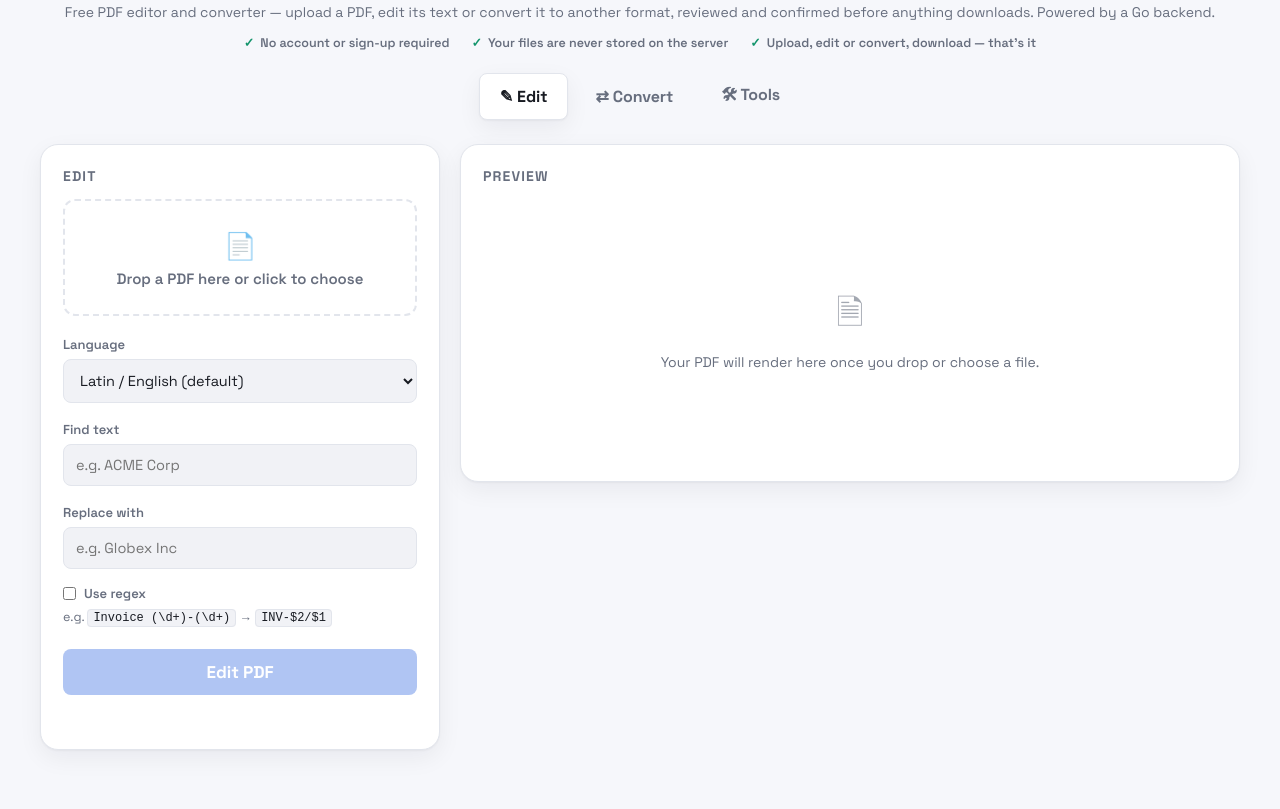
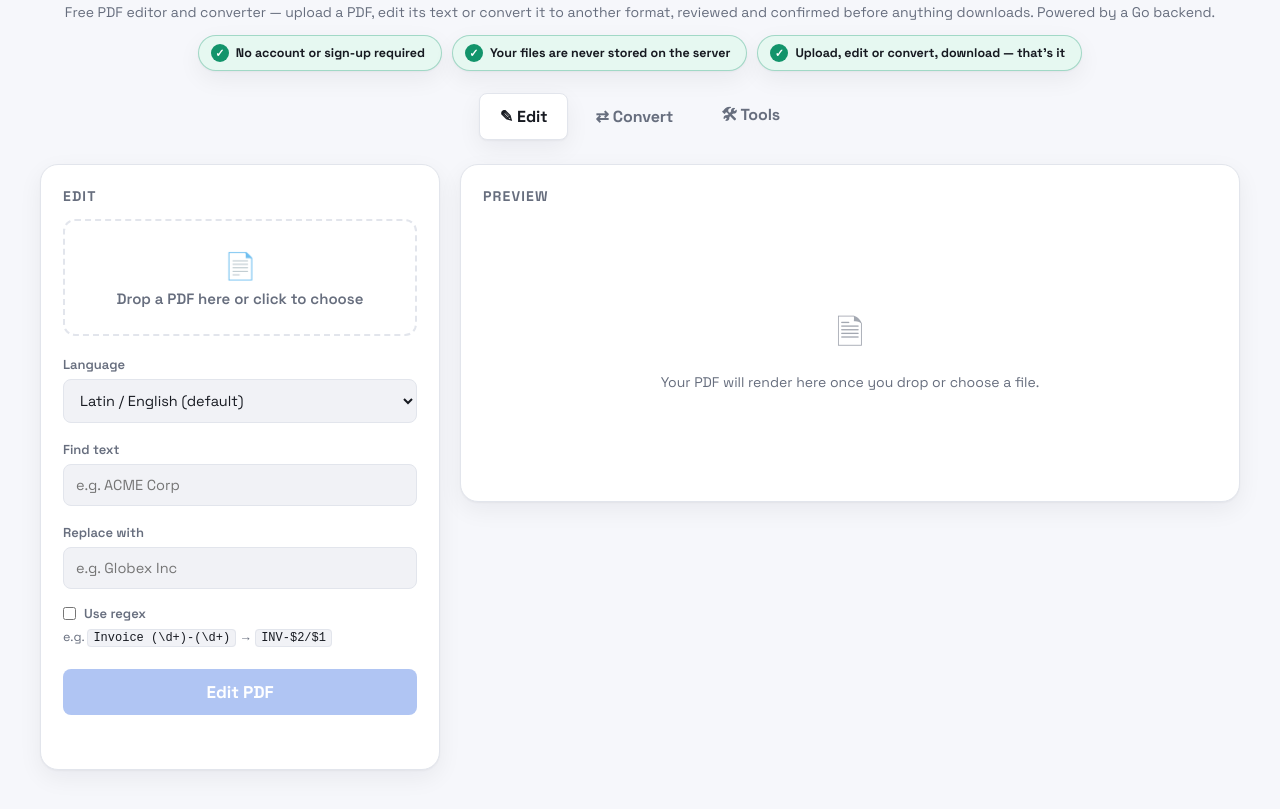
Before and after one commit to zekikadiroglu33/pdf-editor, a plain HTML site: page static/index.html in a window 1280 px wide. Shown: the part 123-932 px from the top of the page. Drawn offline with Linux system fonts and the light colour scheme.

Commit message:
Enhance privacy strip styling with improved layout, hover effects, and icon presentation

```diff
--- a/static/style.css
+++ b/static/style.css
@@ -98,11 +98,26 @@ body {
 .sub { color: var(--muted); margin: 6px 0 14px; font-size: 14px; text-align: center; }
 
 .privacy-strip {
-  display: flex; flex-wrap: wrap; justify-content: center; gap: 8px 22px;
+  display: flex; flex-wrap: wrap; justify-content: center; gap: 10px;
   list-style: none; margin: 0 0 22px; padding: 0;
 }
-.privacy-strip li { display: flex; align-items: center; gap: 6px; font-size: 12.5px; font-weight: 600; color: var(--muted); }
-.privacy-strip .privacy-icon { color: var(--ok); font-weight: 700; }
+.privacy-strip li {
+  display: flex; align-items: center; gap: 7px;
+  padding: 8px 16px 8px 12px; border-radius: 999px;
+  background: var(--ok-bg); border: 1px solid color-mix(in srgb, var(--ok) 32%, transparent);
+  font-size: 12.5px; font-weight: 700; color: var(--text);
+  box-shadow: var(--shadow);
+  transition: transform .15s ease, box-shadow .15s ease;
+}
+.privacy-strip li:hover {
+  transform: translateY(-2px);
+  box-shadow: 0 8px 20px color-mix(in srgb, var(--ok) 28%, transparent);
+}
+.privacy-strip .privacy-icon {
+  display: inline-flex; align-items: center; justify-content: center;
+  width: 18px; height: 18px; border-radius: 50%;
+  background: var(--ok); color: var(--accent-ink); font-size: 11px; font-weight: 900; flex: none;
+}
 
 .nav { display: flex; gap: 6px; justify-content: center; margin: 22px 0 24px; }
 .nav a {
```
